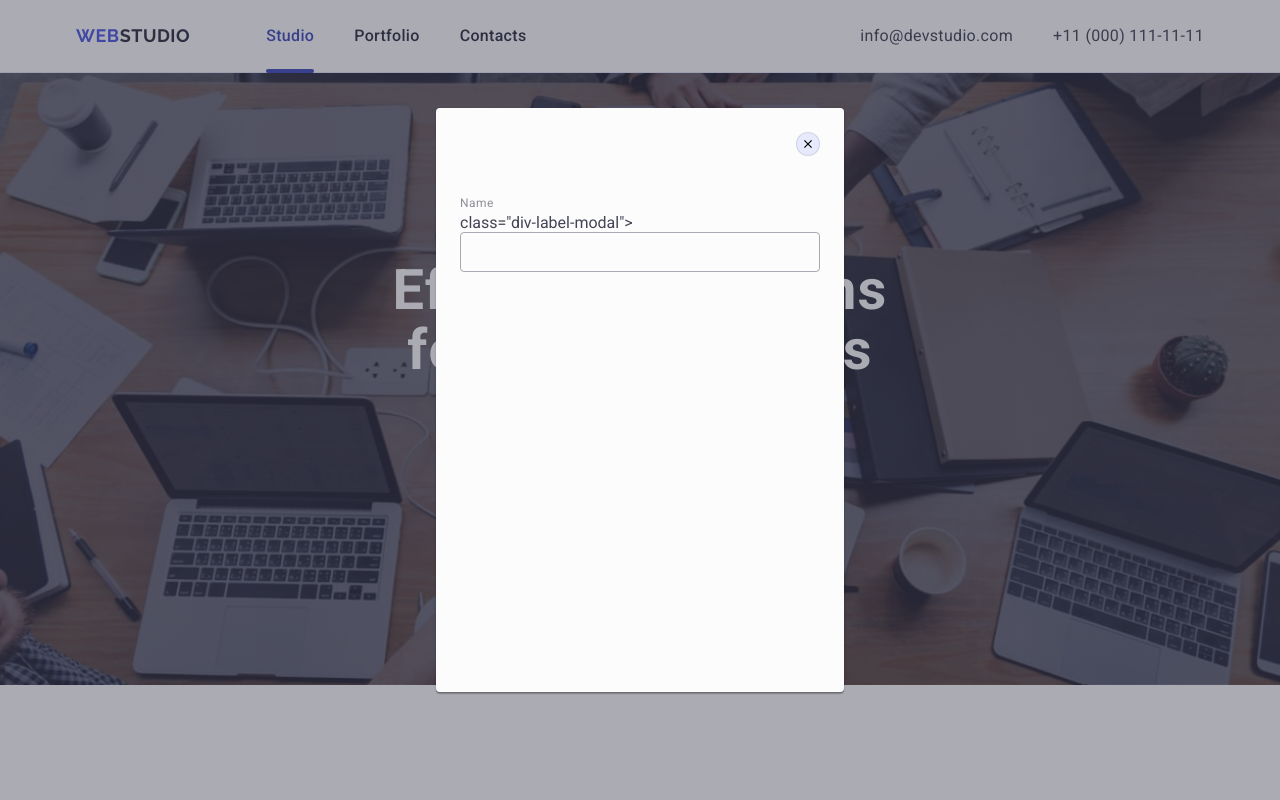
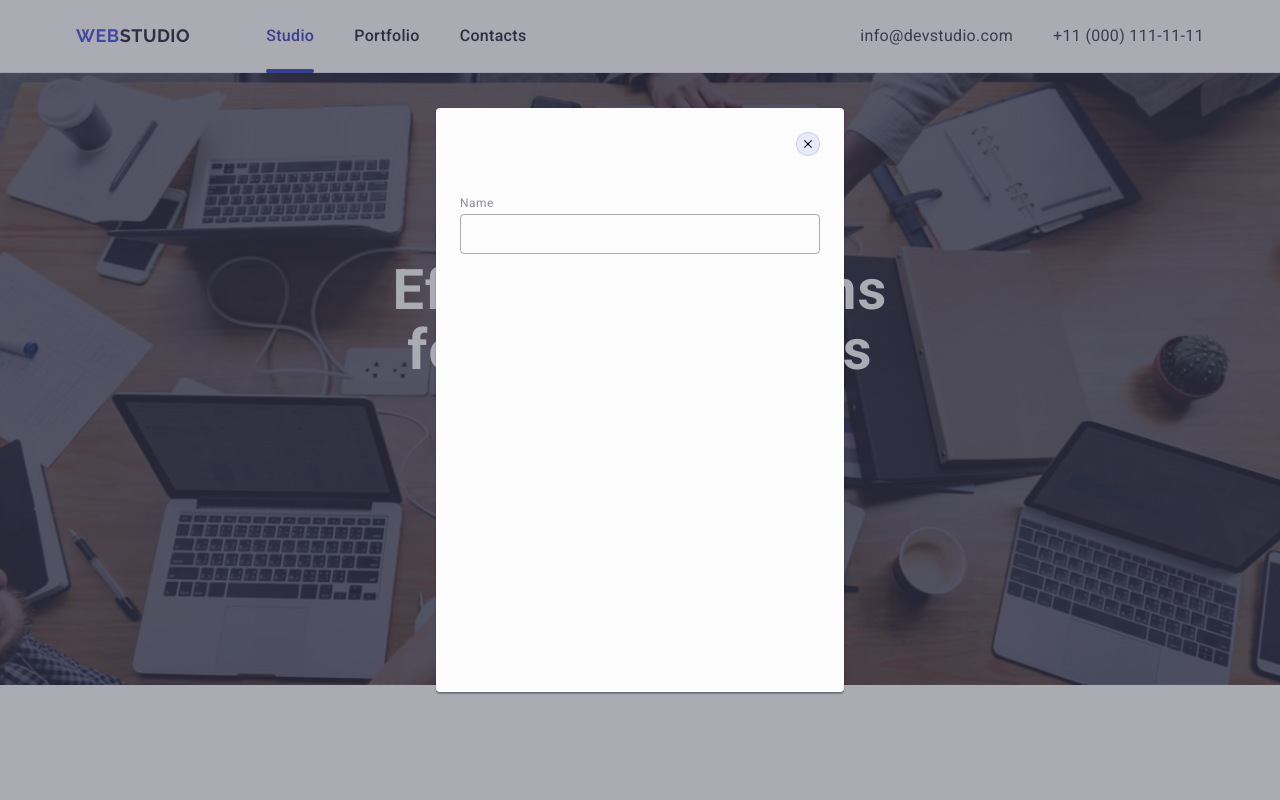
Before and after one commit to Logihas/goit-markup-hw-06, a plain HTML site: page index.html in a window 1280 px wide. Both pictures are taken after a click on the button "Order Service". Shown: the top 800 px of the page. Drawn offline with nearby package versions, Linux system fonts and the light colour scheme.

Commit message:
Update index.html

```diff
--- a/index.html
+++ b/index.html
@@ -244,7 +244,7 @@
              <label class="label-modal" for="user-name">
                 Name
              </label>
-             <div> class="div-label-modal">
+             <div class="div-label-modal">
               <input id="user-name" name="user-name" type="text" class="input-modal">
             </div>
              </div>
```
